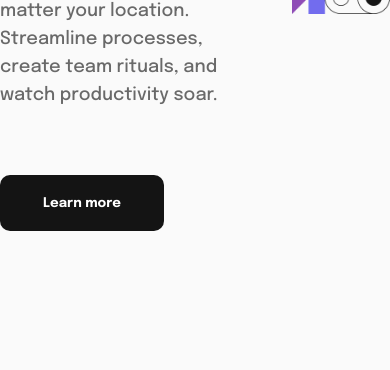
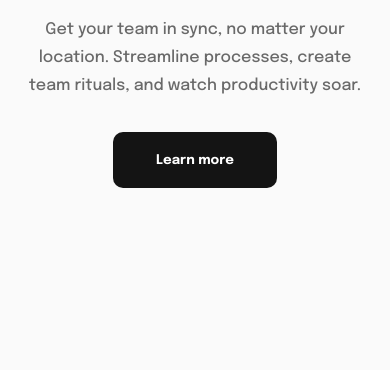
Before and after one commit to calebesg/dropdaw-navigation, a plain HTML site: page index.html in a window 390 px wide. Shown: the part 474-844 px from the top of the page. Drawn offline with Linux system fonts and the light colour scheme.

Commit message:
implemented mobile version for main content

```diff
--- a/sass/style.scss
+++ b/sass/style.scss
@@ -169,6 +169,13 @@ $content: '.c-content';
   max-width: 71.5rem;
   margin: 4rem auto 0;
 
+  @include mixins.mobile {
+    margin-top: 2rem;
+    grid-template-areas: 'a' 'b';
+    grid-template-columns: 1fr;
+    grid-template-rows: auto 1fr;
+  }
+
   #{$content} {
     width: 90%;
     display: flex;
@@ -176,9 +183,20 @@ $content: '.c-content';
     justify-content: center;
     align-items: flex-start;
 
+    @include mixins.mobile {
+      margin-top: 2rem;
+      text-align: center;
+      width: 100%;
+      align-items: center;
+    }
+
     &--title {
       font-weight: 700;
       font-size: 4.8rem;
+
+      @include mixins.mobile {
+        font-size: 2.25rem;
+      }
     }
 
     &--description {
@@ -187,6 +205,11 @@ $content: '.c-content';
       color: variables.$gray-400;
       line-height: 1.75rem;
       width: 90%;
+
+      @include mixins.mobile {
+        margin-top: 2rem;
+        font-size: 1rem;
+      }
     }
 
     &--more {
@@ -199,6 +222,10 @@ $content: '.c-content';
       color: white;
       font-weight: bold;
       cursor: pointer;
+
+      @include mixins.mobile {
+        margin-top: 2rem;
+      }
     }
   }
 
@@ -206,5 +233,12 @@ $content: '.c-content';
     background: url(../images/image-hero-desktop.png) no-repeat;
     background-size: contain;
     background-position: right;
+
+    @include mixins.mobile {
+      grid-area: a;
+      height: 80vw;
+      background: url(../images/image-hero-mobile.png) no-repeat;
+      background-size: contain;
+    }
   }
 }
```
Also changed, not shown: styles/style.css, 1 other file.
